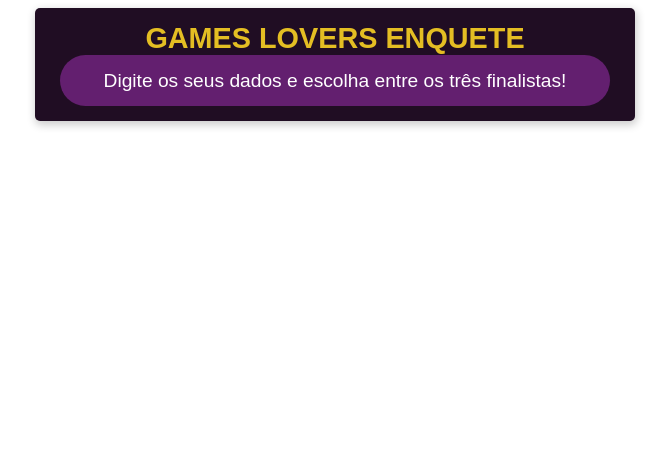
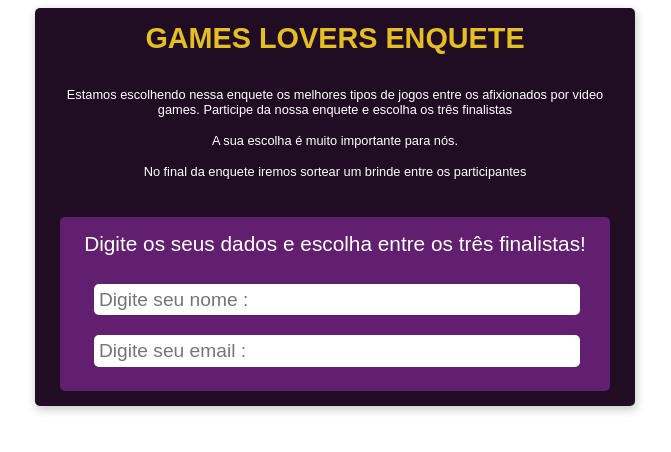
Before and after one commit to enzorooschqueiroz/Projeto-Enquete, a plain HTML site: page index.html in a window 1280 px wide. Shown: the whole page, without its empty margins (305-976 px from the left). Drawn offline with Linux system fonts and the light colour scheme.

Commit message:
Criação de inputs

```diff
--- a/index.html
+++ b/index.html
@@ -8,6 +8,15 @@
 <style>
     body{
         font-family: Arial, Helvetica, sans-serif;
+    }
+    input{
+        width: 95%;
+        height: 22px;
+        padding: 0.3rem;
+        font-size: 1.2rem;
+        border-radius: 5px;
+        border: 0;
+        margin: 10px;
     }
     .container{
         background-color: #200D23;
@@ -23,11 +32,11 @@
         background-color: #631F6F;
         margin: auto;
         width: 550px;
-        border-radius: 50px;
+        border-radius: 5px;
         overflow: hidden;
         display: flex;
         justify-content: center;
-
+        margin-top: 20px;
 
     }
     .header{
@@ -38,13 +47,13 @@
         color: #E4BE23;
         font-size: 1.8rem;
         font-weight: 700;
-        margin-bottom: 1,2rem;
+        margin-bottom: 2rem;
         display: flex;
         justify-content: center;
     }
     .header-title-2{
         color: #fff;
-        font-size: 1.2rem;
+        font-size: 1.3rem;
         font-weight: 500;
         margin-bottom: 1,2rem;
         display: flex;
@@ -52,11 +61,13 @@
     }
     .header-subtitle{
         color: #fff;
-        font-size: 1.2rem;
+        font-size: 0.8rem;
         font-weight: 500;
         margin-bottom: 1,2rem;
         display: flex;
         justify-content: center;
+        margin-top: 1rem;
+        text-align: center;
     }
 </style>
 </head>
@@ -66,14 +77,30 @@
             <div class="header-title">
                 GAMES LOVERS ENQUETE
             </div>
-            <div class="header-subtitle">
-
+            <div>
+                <div class="header-subtitle">
+                    Estamos escolhendo nessa enquete os melhores
+                    tipos de jogos entre os afixionados por video games.
+                    Participe da nossa enquete e escolha os três finalistas
+                </div>
+                <div class="header-subtitle">
+                    A sua escolha é muito importante para nós.
+                </div>
+                <div class="header-subtitle">
+                    No final da enquete iremos sortear um brinde entre os participantes
+                </div>
+                <br>
             </div>
             <div class="container2">
                 <div class="header">
                     <div class="header-title-2">
                         Digite os seus dados e escolha entre os três finalistas!
                     </div>
+                    <br>
+                    <input type="text" placeholder="Digite seu nome : ">
+                    <br>
+                    <input type="text" placeholder="Digite seu email : ">
+
                 </div>
             </div>
         </div>
```
